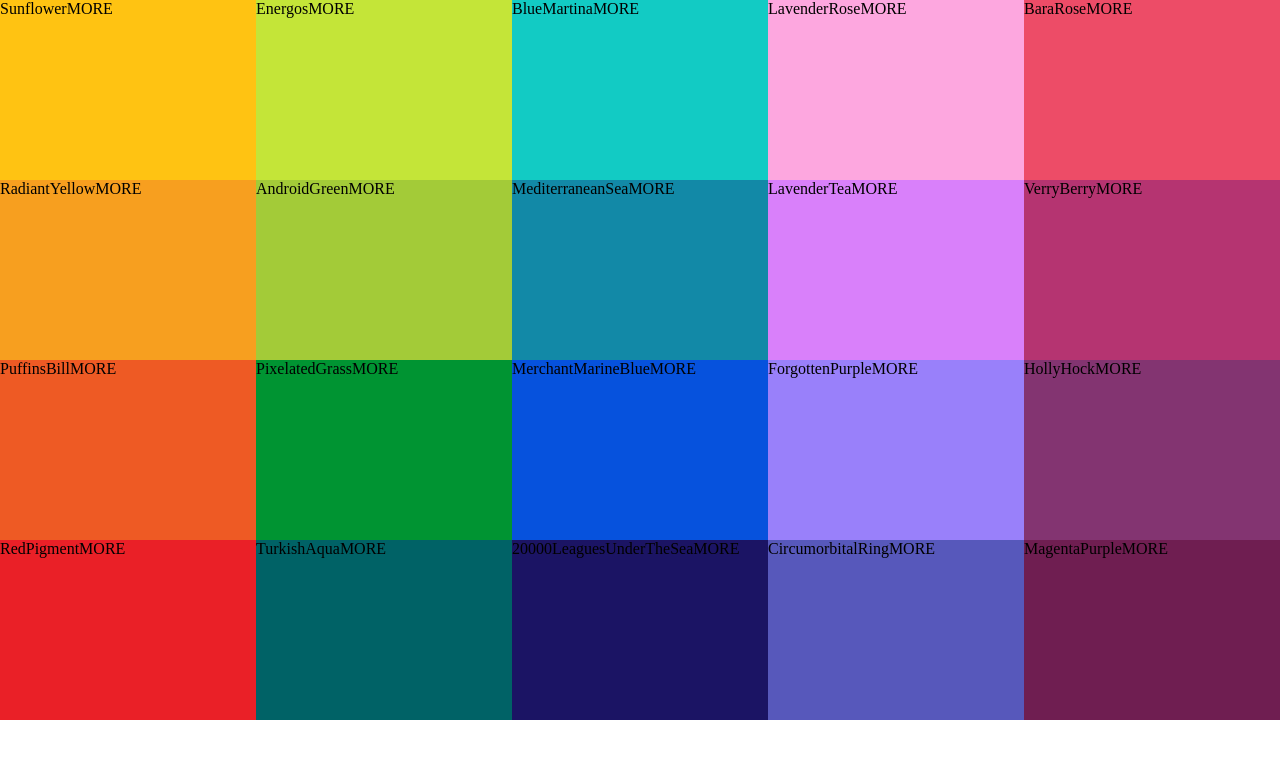
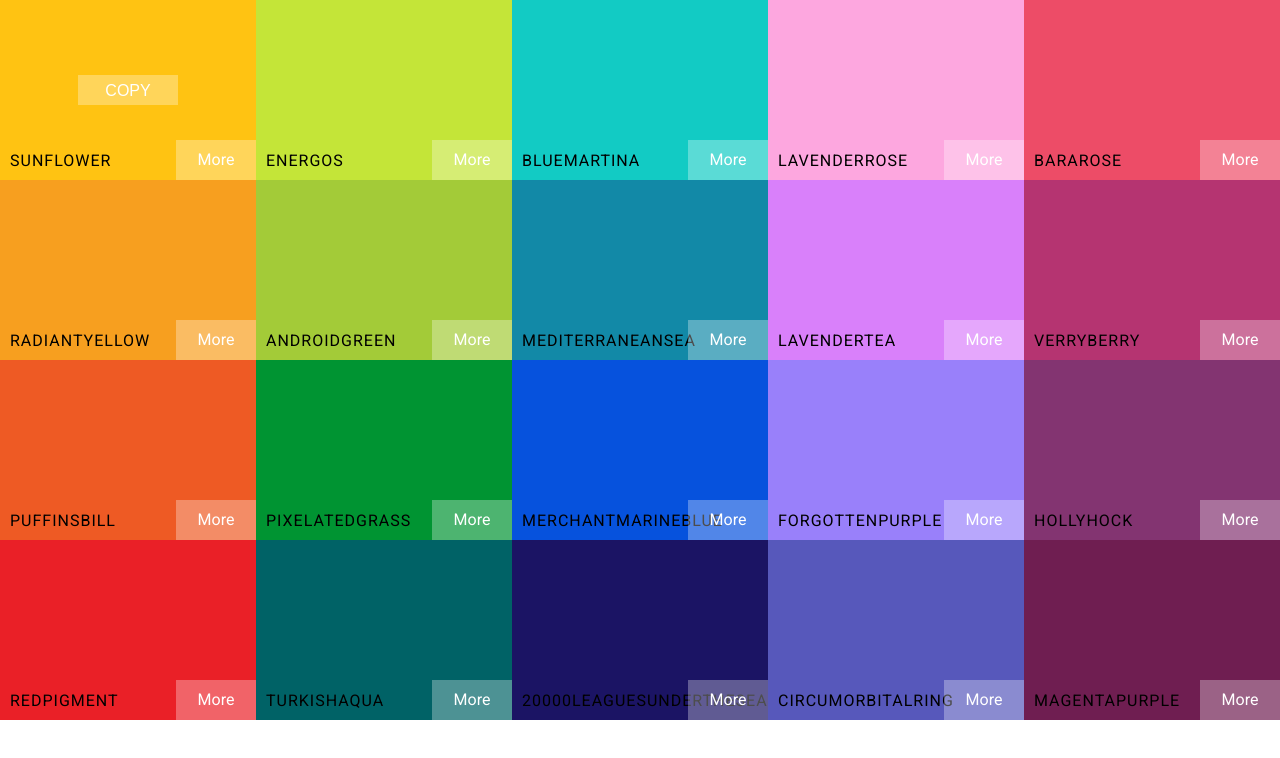
Before and after one commit to dhillman1989/ColorPaletteApp, a React (Create React App) app: page / in a window 1280 px wide. Shown: the top 758 px of the page. Built offline with nearby package versions, Linux system fonts and the light colour scheme.

Commit message:
style ColorBox
style ColorBox

```diff
--- a/src/ColorBox.css
+++ b/src/ColorBox.css
@@ -4,4 +4,55 @@
   margin: 0 auto;
   display: inline-block;
   position: relative;
+  margin-bottom: -4px;
 }
+
+.copy-button {
+  width: 100px;
+  height: 30px;
+  position: absolute;
+  display: inline-block;
+  top: 50%;
+  left: 50%;
+  margin-left: -50px;
+  margin-top: -15px;
+  text-align: center;
+  outline: none;
+  border: none;
+  background: rgba(255, 255, 255, 0.3);
+  font-size: 1rem;
+  line-height: 30px;
+  color: #fff;
+  text-transform: uppercase;
+  opacity: 0;
+}
+
+.ColorBox:hover .copy-button {
+  opacity: 1;
+  transition: 0.5s;
+}
+
+.box-content {
+  position: absolute;
+  padding: 10px;
+  width: 100%;
+  bottom: 0px;
+  left: 0px;
+  color: #000;
+  letter-spacing: 1px;
+  text-transform: uppercase;
+}
+
+.see-more {
+  background: rgba(255, 255, 255, 0.3);
+  padding: 10px;
+  position: absolute;
+  border: none;
+  bottom: 0;
+  right: 0;
+  color: #fff;
+  width: 60px;
+  height: 20px;
+  text-align: center;
+  line-height: 20px;
+}
--- a/src/ColorBox.js
+++ b/src/ColorBox.js
@@ -3,10 +3,16 @@
 
 export default class ColorBox extends Component {
   render() {
+    const { name, background } = this.props;
     return (
-      <div className="ColorBox" style={{ background: this.props.background }}>
-        <span>{this.props.name}</span>
-        <span>MORE</span>
+      <div className="ColorBox" style={{ background }}>
+        <div className="copy-container">
+          <div className="box-content">
+            <span>{name}</span>
+          </div>
+          <button className="copy-button">copy</button>
+        </div>
+        <span className="see-more">More</span>
       </div>
     );
   }
--- a/src/index.css
+++ b/src/index.css
@@ -1,4 +1,7 @@
+@import url("https://fonts.googleapis.com/css2?family=Roboto:wght@400;500&display=swap");
+
 body {
   margin: 0;
   padding: 0;
+  font-family: "Roboto", sans-serif;
 }
```
